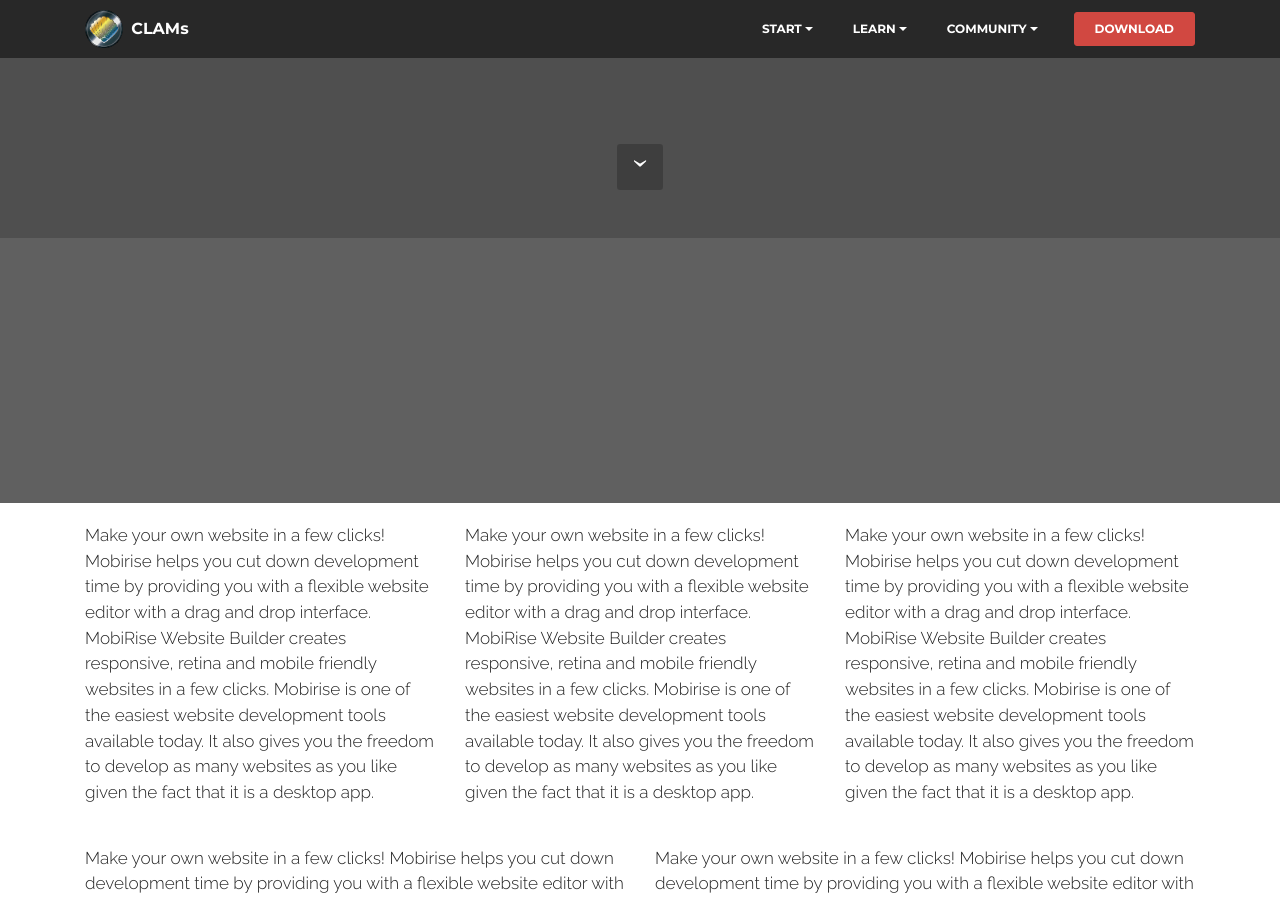
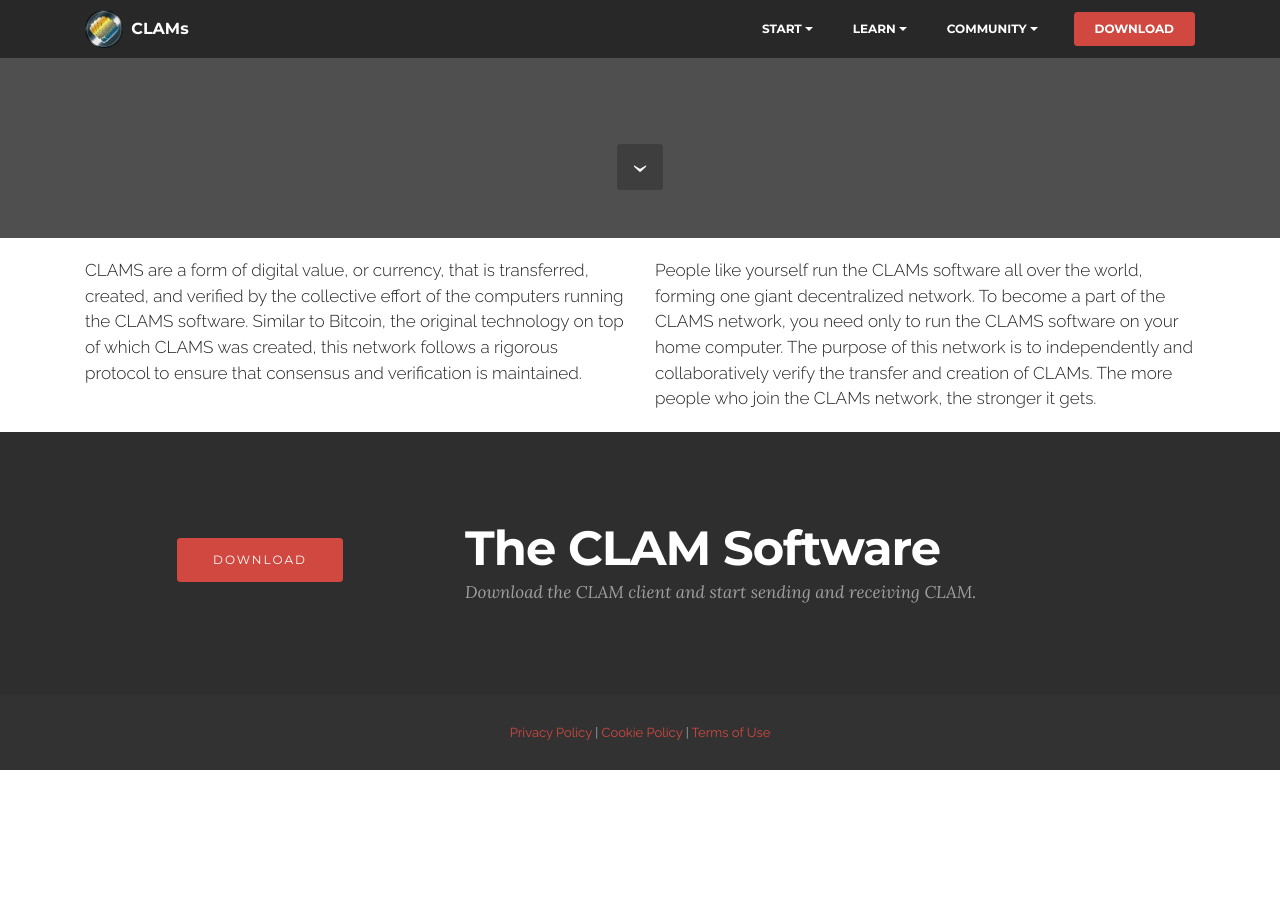
Before and after one commit to ClamProject/ClamProject.github.io, a Jekyll site: the page built from start/what-are-clams/index.html, in a window 1280 px wide and 900 px high, scrolled down 662 px. Built offline with Jekyll 4.4.1, drawn with Linux system fonts in a browser that asks for light colours; after the commit the page ends 1432 px from its top, so only the background shows below that; some of the changed text lies outside the part shown.

Commit message:
What are clams update

```diff
--- a/start/what-are-clams/index.html
+++ b/start/what-are-clams/index.html
@@ -8,59 +8,13 @@ midtitle:
 midsubtitle:
 ---
 
-{% include pageMidTitle.html %}
-
-<section class="mbr-section article mbr-section__container" id="content7-u" style="background-color: rgb(255, 255, 255); padding-top: 20px; padding-bottom: 20px;">
+<section class="mbr-section article mbr-section__container" id="content6-x" style="background-color: rgb(255, 255, 255); padding-top: 20px; padding-bottom: 20px;">
 
     <div class="container">
         <div class="row">
-            <div class="col-xs-12 col-md-4 lead"><p>Make your own website in a few clicks! Mobirise helps you cut down development time by providing you with a flexible website editor with a drag and drop interface. MobiRise Website Builder creates responsive, retina and mobile friendly websites in a few clicks. Mobirise is one of the easiest website development tools available today. It also gives you the freedom to develop as many websites as you like given the fact that it is a desktop app.</p></div>
-            <div class="col-xs-12 col-md-4 lead"><p>Make your own website in a few clicks! Mobirise helps you cut down development time by providing you with a flexible website editor with a drag and drop interface. MobiRise Website Builder creates responsive, retina and mobile friendly websites in a few clicks. Mobirise is one of the easiest website development tools available today. It also gives you the freedom to develop as many websites as you like given the fact that it is a desktop app.</p></div>
-            <div class="col-xs-12 col-md-4 lead"><p>Make your own website in a few clicks! Mobirise helps you cut down development time by providing you with a flexible website editor with a drag and drop interface. MobiRise Website Builder creates responsive, retina and mobile friendly websites in a few clicks. Mobirise is one of the easiest website development tools available today. It also gives you the freedom to develop as many websites as you like given the fact that it is a desktop app.</p></div>
+            <div class="col-xs-12 col-md-6 lead"><p>CLAMS are a form of digital value, or currency, that is transferred, created, and verified by the collective effort of the computers running the CLAMS software.  Similar to Bitcoin, the original technology on top of which CLAMS was created, this network follows a rigorous protocol to ensure that consensus and verification is maintained.</p></div>
+            <div class="col-xs-12 col-md-6 lead"><p>People like yourself run the CLAMs software all over the world, forming one giant decentralized network. To become a part of the CLAMS network, you need only to run the CLAMS software on your home computer. The purpose of this network is to independently and collaboratively verify the transfer and creation of CLAMs. The more people who join the CLAMs network, the stronger it gets.</p></div>
         </div>
     </div>
 
 </section>
-
-<section class="mbr-section article mbr-section__container" id="content6-x" style="background-color: rgb(255, 255, 255); padding-top: 20px; padding-bottom: 20px;">
-
-    <div class="container">
-        <div class="row">
-            <div class="col-xs-12 col-md-6 lead"><p>Make your own website in a few clicks! Mobirise helps you cut down development time by providing you with a flexible website editor with a drag and drop interface. MobiRise Website Builder creates responsive, retina and mobile friendly websites in a few clicks. Mobirise is one of the easiest website development tools available today. It also gives you the freedom to develop as many websites as you like given the fact that it is a desktop app.</p></div>
-            <div class="col-xs-12 col-md-6 lead"><p>Make your own website in a few clicks! Mobirise helps you cut down development time by providing you with a flexible website editor with a drag and drop interface. MobiRise Website Builder creates responsive, retina and mobile friendly websites in a few clicks. Mobirise is one of the easiest website development tools available today. It also gives you the freedom to develop as many websites as you like given the fact that it is a desktop app.</p></div>
-        </div>
-    </div>
-
-</section>
-
-<section class="mbr-section article mbr-section__container" id="content7-v" style="background-color: rgb(255, 255, 255); padding-top: 20px; padding-bottom: 20px;">
-
-    <div class="container">
-        <div class="row">
-            <div class="col-xs-12 col-md-4 lead"><p>Make your own website in a few clicks! Mobirise helps you cut down development time by providing you with a flexible website editor with a drag and drop interface. MobiRise Website Builder creates responsive, retina and mobile friendly websites in a few clicks. Mobirise is one of the easiest website development tools available today. It also gives you the freedom to develop as many websites as you like given the fact that it is a desktop app.</p></div>
-            <div class="col-xs-12 col-md-4 lead"><p>Make your own website in a few clicks! Mobirise helps you cut down development time by providing you with a flexible website editor with a drag and drop interface. MobiRise Website Builder creates responsive, retina and mobile friendly websites in a few clicks. Mobirise is one of the easiest website development tools available today. It also gives you the freedom to develop as many websites as you like given the fact that it is a desktop app.</p></div>
-            <div class="col-xs-12 col-md-4 lead"><p>Make your own website in a few clicks! Mobirise helps you cut down development time by providing you with a flexible website editor with a drag and drop interface. MobiRise Website Builder creates responsive, retina and mobile friendly websites in a few clicks. Mobirise is one of the easiest website development tools available today. It also gives you the freedom to develop as many websites as you like given the fact that it is a desktop app.</p></div>
-        </div>
-    </div>
-
-</section>
-
-<section class="mbr-section article mbr-section__container" id="content2-y" style="background-color: rgb(255, 255, 255); padding-top: 20px; padding-bottom: 20px;">
-
-    <div class="container">
-        <div class="row">
-            <div class="col-xs-12 lead"><blockquote>Make your own website in a few clicks! Mobirise helps you cut down development time by providing you with a flexible website editor with a drag and drop interface. MobiRise Website Builder creates responsive, retina and mobile friendly websites in a few clicks. Mobirise is one of the easiest website development tools available today. It also gives you the freedom to develop as many websites as you like given the fact that it is a desktop app.</blockquote></div>
-        </div>
-    </div>
-
-</section>
-
-<section class="mbr-section article mbr-section__container" id="content1-z" style="background-color: rgb(255, 255, 255); padding-top: 20px; padding-bottom: 20px;">
-
-    <div class="container">
-        <div class="row">
-            <div class="col-xs-12 lead"><p>Make your own website in a few clicks! Mobirise helps you cut down development time by providing you with a flexible website editor with a drag and drop interface. MobiRise Website Builder creates responsive, retina and mobile friendly websites in a few clicks. Mobirise is one of the easiest website development tools <a href="http://google.com/">available</a> today. It also gives you the freedom to develop as many websites as you like given the fact that it is a desktop app.</p></div>
-        </div>
-    </div>
-
-</section>
```
